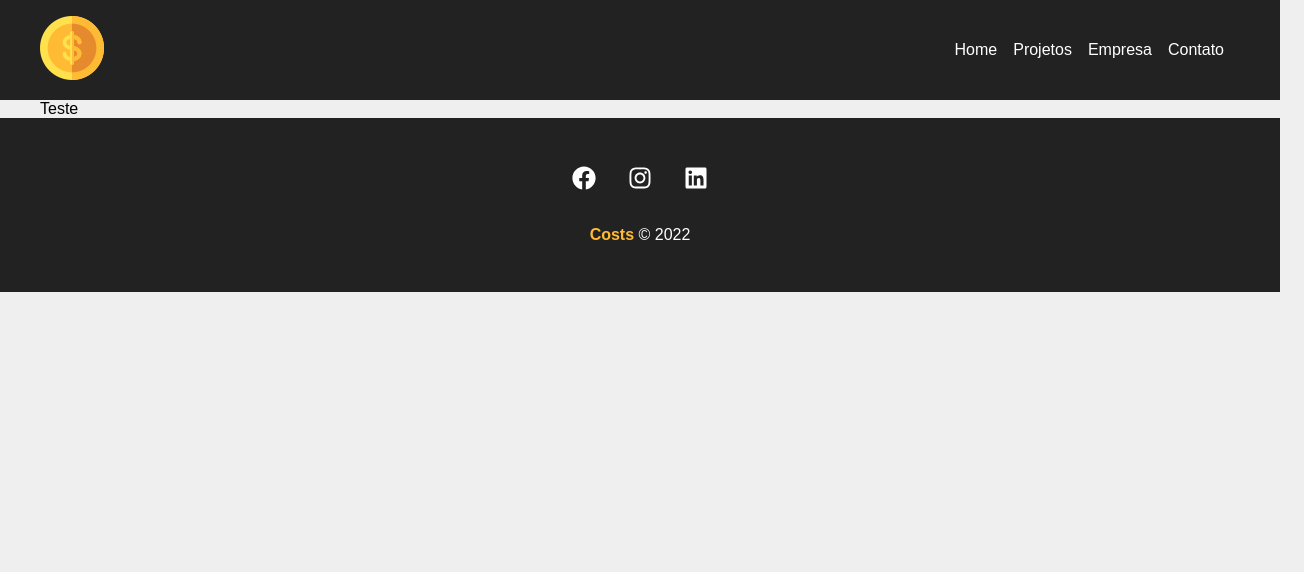
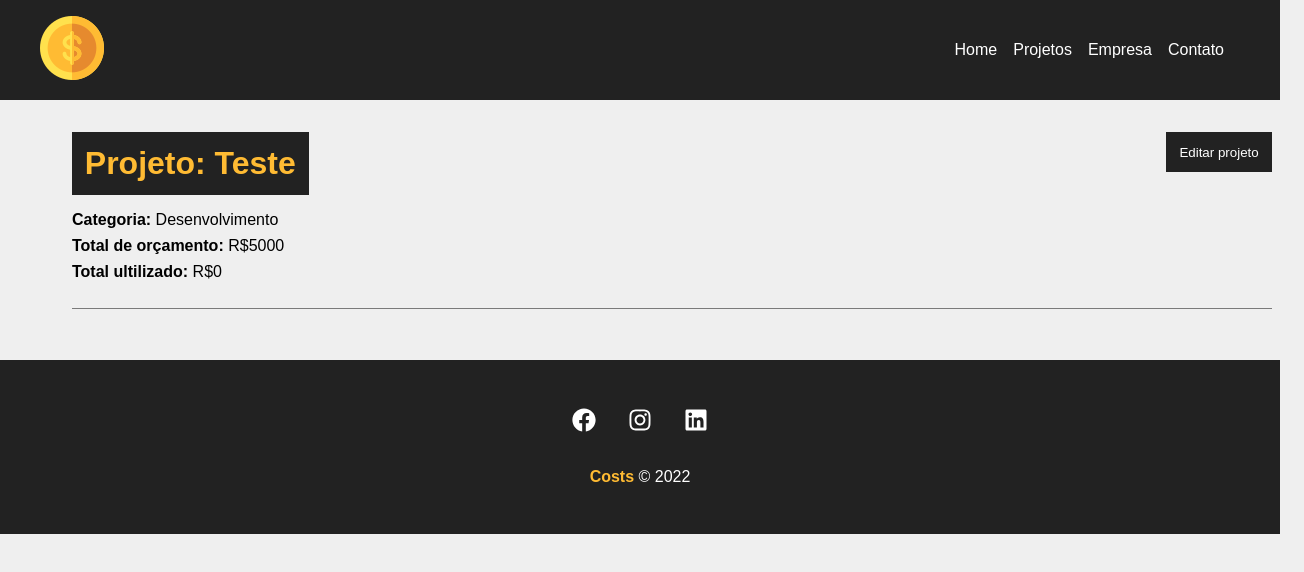
Before and after one commit to andreenakashima/costs, a React (Create React App) app: page /project/1 in a window 1280 px wide. Shown: the top 572 px of the page, 1304 px wide, since content can reach past the window. Built offline with nearby package versions, Linux system fonts and the light colour scheme; data requests are answered from the project's data file.

Commit message:
Exibindo detalhes do projeto

```diff
--- a/src/components/pages/Project.js
+++ b/src/components/pages/Project.js
@@ -1,14 +1,19 @@
-// import styles from './Project.module.css'
+import styles from './Project.module.css'
 
 import { useParams } from 'react-router-dom'
 import { useState, useEffect } from 'react'
 
+import Loading from '../layout/Loading'
+import Container from '../layout/Container'
+
 function Project() {
     const { id } = useParams()
     const [ project, setProject ] = useState([])
+    const [ showProjectForm, setShowProjectForm ] = useState( false )
 
     useEffect(() => {
-        fetch(`http://localhost:5000/projects/${id}`, {
+        setTimeout(() => {
+            fetch(`http://localhost:5000/projects/${id}`, {
             method: 'GET',
             headers: {
                 'Content-Type': 'application/json'
@@ -18,12 +23,50 @@
             setProject(data)
         })
         .catch((err) => console.log(err))
+        }, 300)
     }, [id])
 
+    function toggleProjectForm() {
+        setShowProjectForm(!showProjectForm)
+    }
+
     return (
-        <div>
-            { project.name }
-        </div>
+        <>
+        {project.name ? (
+            <div className={ styles.project_details }>
+                <Container customClass="column">
+                    <div className={ styles.details_container }>
+
+                        <h1>Projeto: { project.name }</h1>
+
+                        <button className={ styles.btn } onClick={ toggleProjectForm }>
+                            { !showProjectForm ? 'Editar projeto' : 'Fechar' }
+                        </button>
+
+                        {!showProjectForm ? (
+                            <div className={ styles.project_info }>
+                                <p>
+                                    <span>Categoria:</span> { project.category.name }
+                                </p>
+                                <p>
+                                    <span>Total de orçamento:</span> R${ project.budget }
+                                </p>
+                                <p>
+                                    <span>Total ultilizado:</span> R${ project.cost }
+                                </p>
+                            </div>
+                        ) : (
+                            <div className={ styles.project_info }>
+                                <p>Form</p>
+                            </div>
+                        )}
+                    </div>
+                </Container>
+            </div>
+        ) : (
+            <Loading />
+        )}
+        </>
     )
 }
 
--- a/src/components/pages/Project.module.css
+++ b/src/components/pages/Project.module.css
@@ -0,0 +1,48 @@
+.project_details {
+    padding: 2em;
+}
+
+.project_details h1,
+.project_details h2,
+.project_details p {
+    margin-bottom: .5em;
+}
+
+.project_details h1 {
+    background-color: #222;
+    color: #ffbb33;
+    padding: .4em;
+}
+
+.project_details span {
+    font-weight: bold;
+}
+
+.details_container,
+.service_form_container {
+    border-bottom: 1px solid #7a7a7a;
+    margin-bottom: 1.2em;
+    padding-bottom: 1.2em;
+    display: flex;
+    justify-content: space-between;
+    flex-wrap: wrap;
+}
+
+.btn {
+    background-color: #222;
+    color: #fff;
+    padding: 0.5em 1em;
+    text-decoration: none;
+    transition: .5s;
+    cursor: pointer;
+    max-height: 40px;
+    border: none;
+}
+
+.btn:hover {
+    color: #ffbb33;
+}
+
+.project_info {
+    width: 100%;
+}
```
